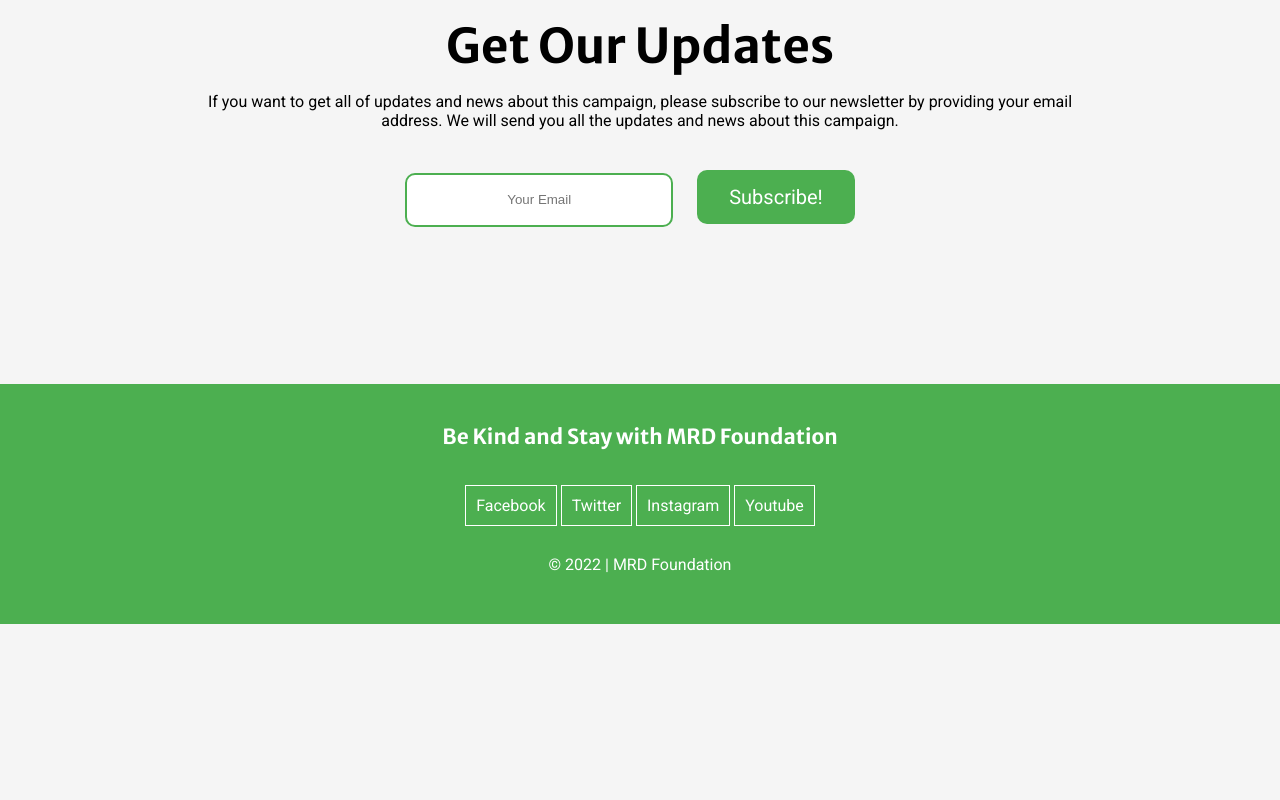
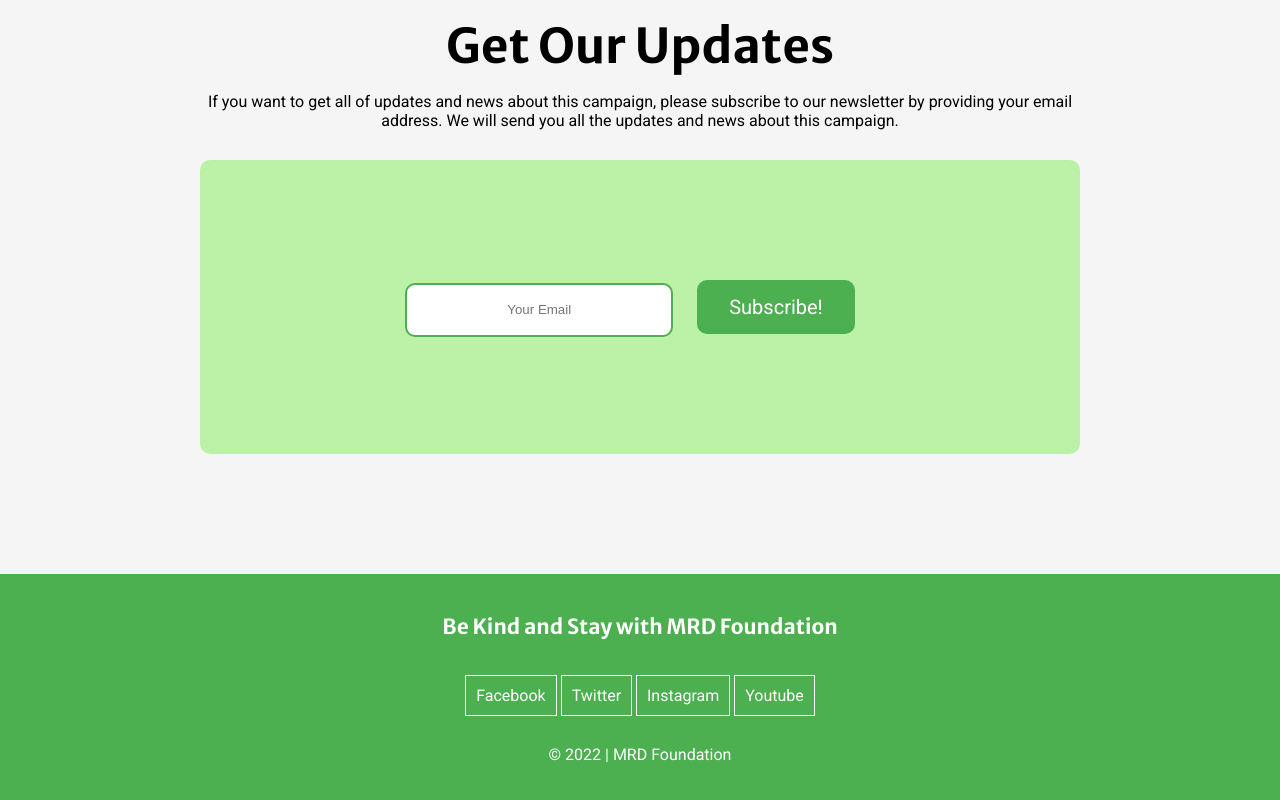
Before and after one commit to MusfiqDehan/MRD-Foundation, a plain HTML site: page index.html in a window 1280 px wide. Shown: the part 2891-3691 px from the top of the page. Before the commit the page ends 3515 px from the top, so only its background shows below. Drawn offline with Linux system fonts and the light colour scheme.

Commit message:
Update newsletter

```diff
--- a/index.html
+++ b/index.html
@@ -111,8 +111,10 @@
                 If you want to get all of updates and news about this campaign, please subscribe to our newsletter by
                 providing your email address. We will send you all the updates and news about this campaign.
             </p>
-            <input class="newsletter" type="text" placeholder="Your Email" name="" id="">
-            <button class="btn">Subscribe!</button>
+            <div class="newsletter-outside">
+                <input class="newsletter" type="text" placeholder="Your Email" name="" id="">
+                <button class="btn">Subscribe!</button>
+            </div>
         </div>
     </main>
 
--- a/style.css
+++ b/style.css
@@ -187,6 +187,13 @@ header {
     border-radius: 10px;
 }
 
+.newsletter-outside {
+    background-color: rgba(144, 240, 106, 0.555);
+    padding: 80px;
+    margin-top: 30px;
+    border-radius: 10px;
+}
+
 /*=================== Footer ==================*/
 
 footer {
```
